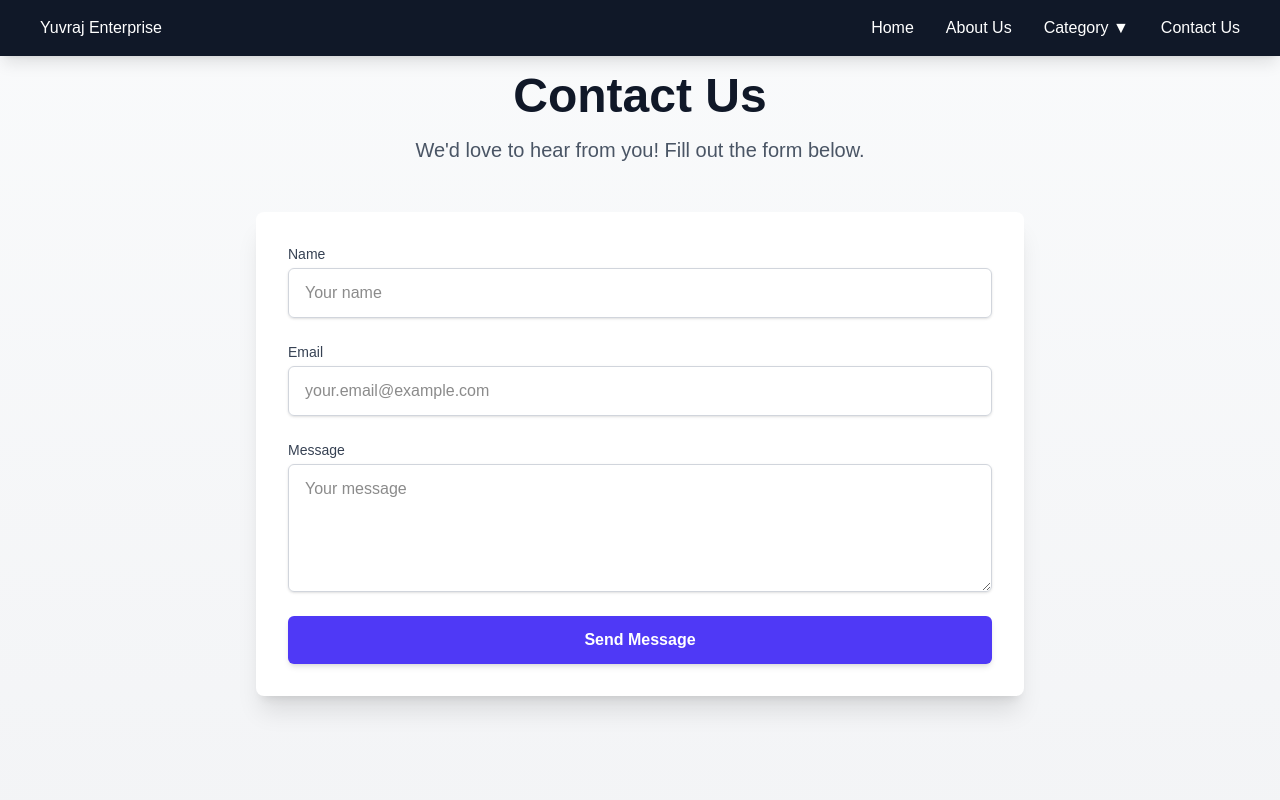
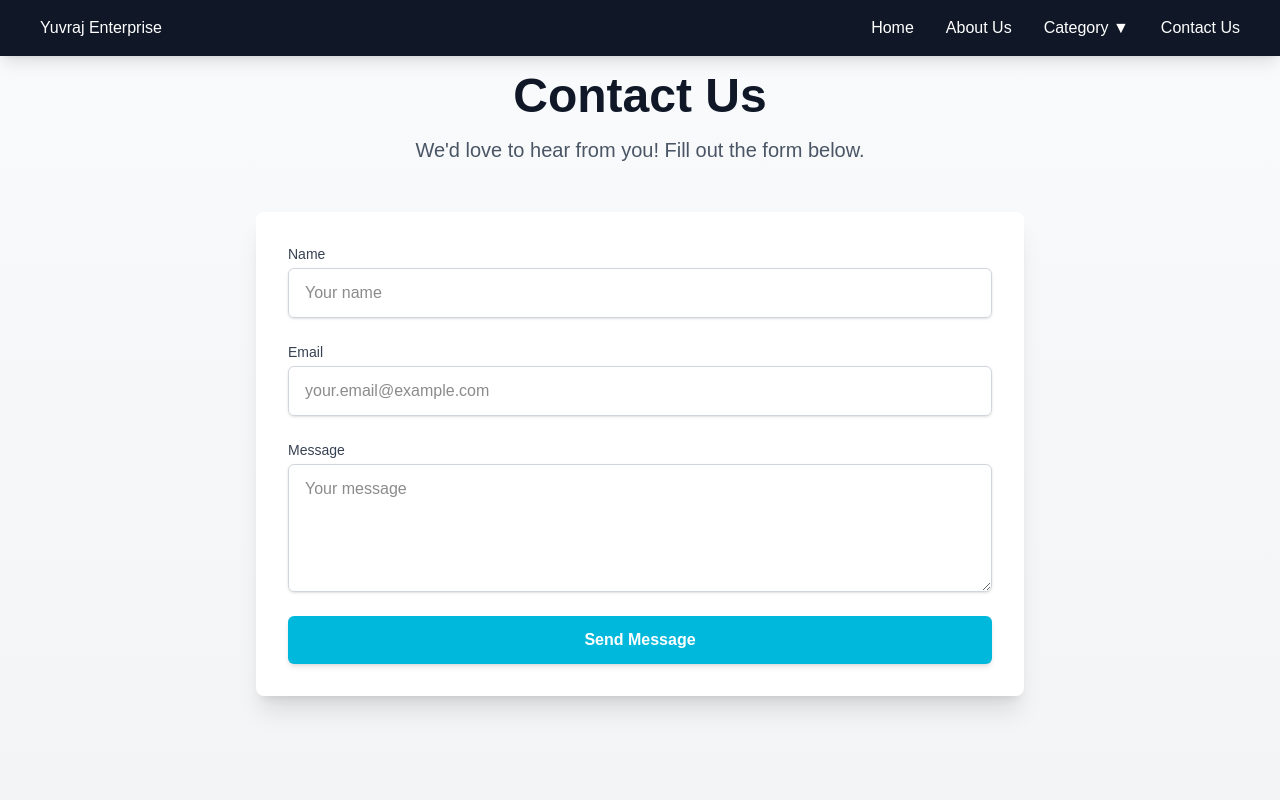
Before and after one commit to A5shi5h/yuvrajenterprise, a Next.js app: page /contact in a window 1280 px wide. Shown: the top 800 px of the page. Built offline with nearby package versions, Linux system fonts and the light colour scheme.

Commit message:
changes in css in contact section

```diff
--- a/app/contact/page.tsx
+++ b/app/contact/page.tsx
@@ -160,7 +160,7 @@ export default function Contact() {
                 whileHover={{ scale: 1.05 }}
                 whileTap={{ scale: 0.95 }}
                 type="submit"
-                className="w-full py-3 px-6 bg-indigo-600 hover:bg-indigo-700 text-white font-bold rounded-md shadow-md transition duration-300 ease-in-out"
+                className="w-full py-3 px-6 bg-cyan-500 hover:bg-cyan-600 text-white font-bold rounded-md shadow-md transition duration-300 ease-in-out"
               >
                 Send Message
               </motion.button>
```
